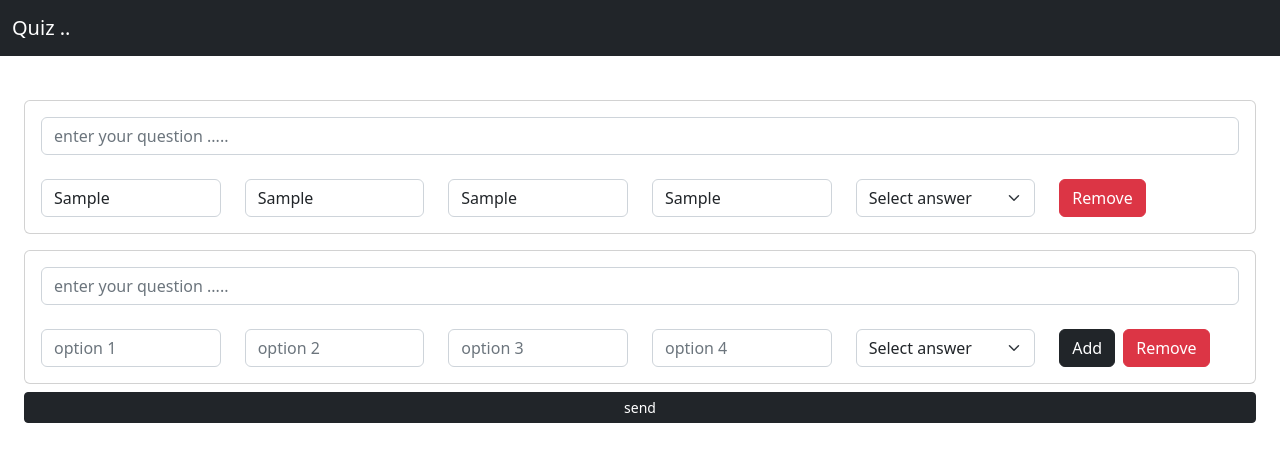
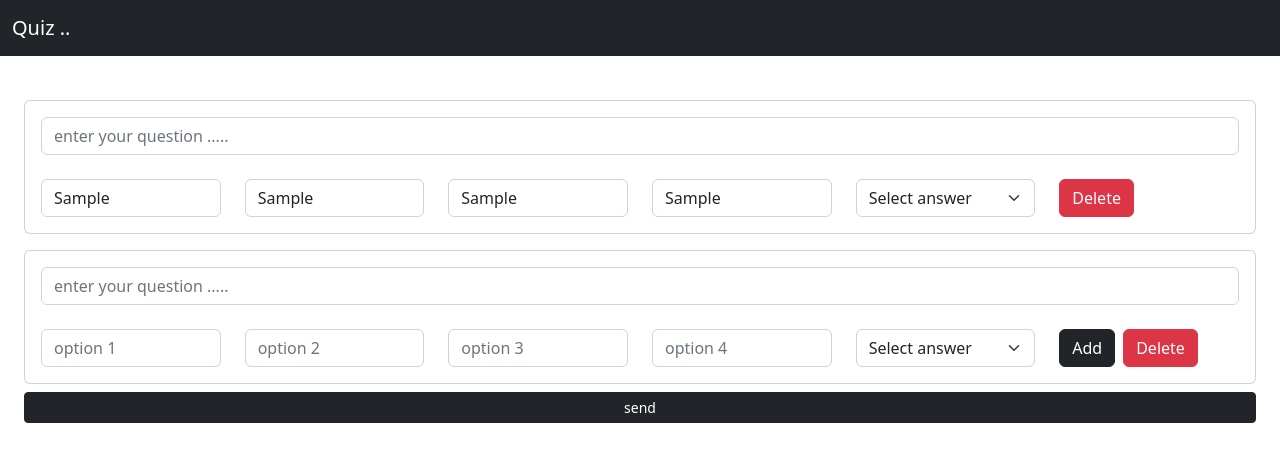
Before and after one commit to bhaveshRepo/react_client, a React (Vite) app: page / in a window 1280 px wide. Both pictures are taken after typing "Sample", "Sample", "Sample", "Sample" into the empty fields and a click on the button "Add". Shown: the top 462 px of the page. Built offline with nearby package versions, Linux system fonts and the light colour scheme.

Commit message:
button text chaged to delete

```diff
--- a/src/components/QuesInput.jsx
+++ b/src/components/QuesInput.jsx
@@ -59,7 +59,7 @@ const QuesInput = ({ remove, data, setData, index }) => {
                         ? <button className="btn btn-dark me-2" onClick={add}>Add</button>  : null
                         }
                         {   data.length != 1 ?
-                                <button className="btn btn-danger" onClick={remove}>Remove</button> : null
+                                <button className="btn btn-danger" onClick={remove}>Delete</button> : null
                         }
                 </div>
             </div>
```
